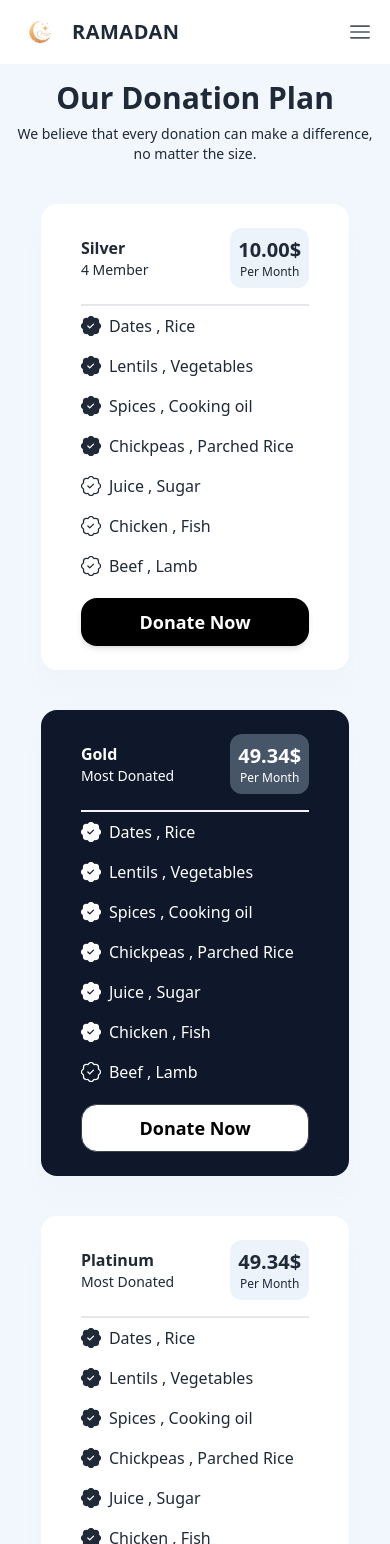
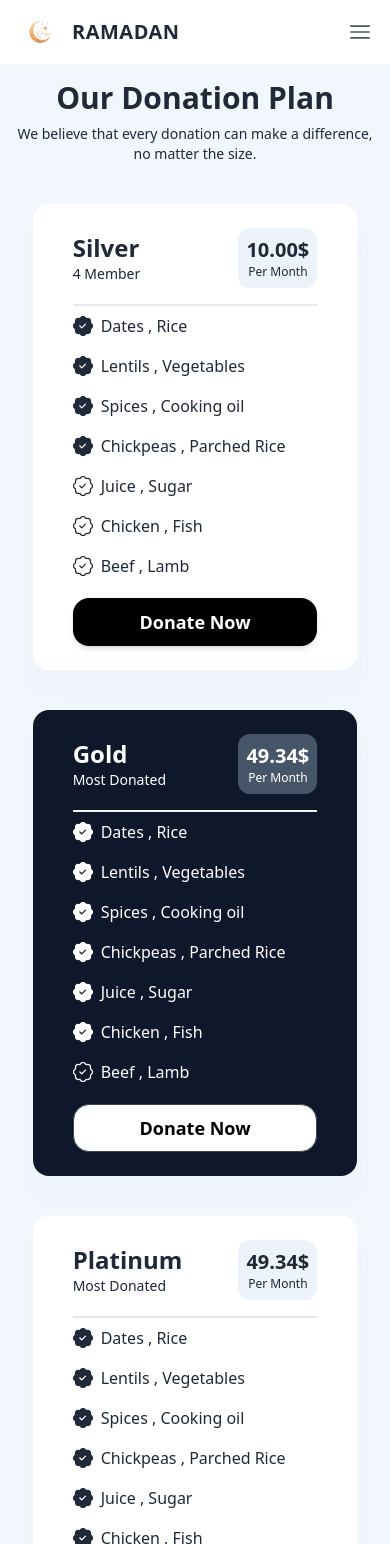
Before and after one commit to rownokmahbub/RamadanKarim, a Next.js app: page /pricing in a window 390 px wide. Shown: the top 1544 px of the page. Built offline with nearby package versions, Linux system fonts and the light colour scheme.

Commit message:
make gallery

```diff
--- a/components/DonationPrice.js
+++ b/components/DonationPrice.js
@@ -13,7 +13,7 @@ const DonationPrice = () => {
                   dark:hover:bg-primary-50 hover:text-white group">
                       <div className="flex justify-between items-center w-full mb-4">
                       <div>
-                              <p className='font-semibold text-base md:text-2xl'>Silver </p>
+                              <p className='font-semibold text-2xl'>Silver </p>
                               <p className='text-sm md:text-base'> 4 Member</p>
                           </div>
                           <div className='bg-[#edf3fa] dark:group-hover:bg-[#b3a980] group-hover:bg-amber-800 px-2 py-2 rounded-xl items-center flex flex-col justify-center ml-14'>
@@ -65,7 +65,7 @@ const DonationPrice = () => {
                   dark:hover:bg-primary-50 hover:text-white group">
                       <div className="flex justify-between items-center w-full mb-4">
                       <div>
-                              <p className='font-semibold text-base md:text-2xl'>Gold </p>
+                              <p className='font-semibold text-2xl'>Gold </p>
                               <p className='text-sm md:text-base'>Most Donated</p>
                           </div>
                           <div className='bg-slate-600 dark:group-hover:bg-[#b3a980] group-hover:bg-amber-800 px-2 py-2 rounded-xl items-center flex flex-col justify-center ml-14'>
@@ -116,7 +116,7 @@ const DonationPrice = () => {
                   dark:hover:bg-primary-50 hover:text-white group transition duration-300">
                       <div className="flex justify-between items-center w-full mb-4">
                           <div>
-                              <p className='font-semibold text-base md:text-2xl'>Platinum </p>
+                              <p className='font-semibold text-2xl'>Platinum </p>
                               <p className='text-sm md:text-base'>Most Donated</p>
                           </div>
                           <div className='bg-[#edf3fa] dark:group-hover:bg-[#b3a980] group-hover:bg-amber-800 px-2 py-2 rounded-xl items-center flex flex-col justify-center ml-14'>
```
